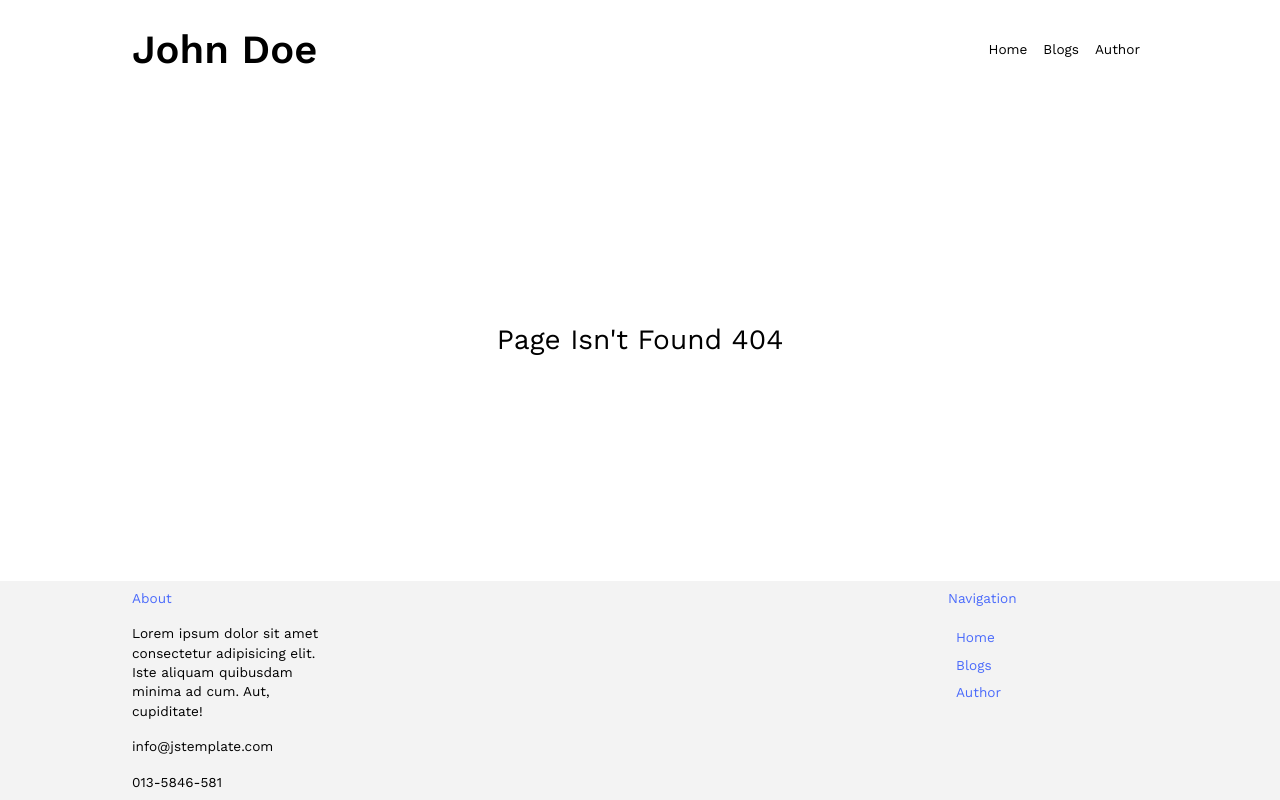
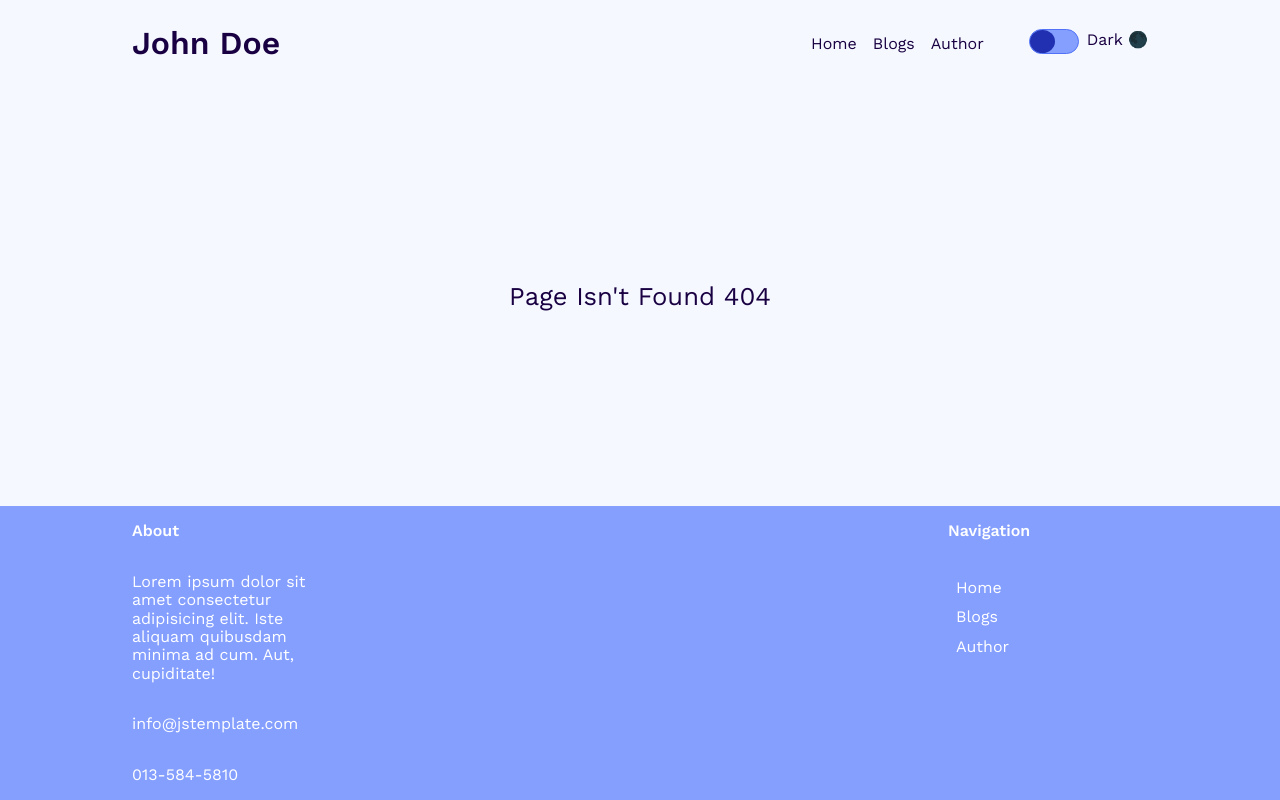
Before and after one commit to Abdullah-Elsayed01/blog-site, a React (Vite) app: page / in a window 1280 px wide. Built offline with nearby package versions, Linux system fonts and the light colour scheme.

Commit message:
code splitting and dark mode added

```diff
--- a/src/App.jsx
+++ b/src/App.jsx
@@ -11,26 +11,23 @@ const SinglePostDisplay = lazy(
 const NotFoundPage = lazy(() => import("./pages/NotFoundPage"));
 import { ArticlesContext } from "./contexts/ArticlesContext";
 import articles from "../articles.json";
+import AppLayout from "./layout/AppLayout";
+
 function App() {
   return (
-    <div className="body-wrapper ">
-      <Header />
+    <AppLayout>
       <ArticlesContext.Provider value={articles}>
-        <Suspense fallback={<h1>Loading...</h1>}>
+        <Suspense fallback={<h1 className="container">Loading...</h1>}>
           <Routes>
             <Route path="/blog-site" element={<HomePage />} />
-            <Route path="/blog-site/blogs" element={<BlogsPage />} />
-            <Route
-              path="/blog-site/blogs/:id"
-              element={<SinglePostDisplay />}
-            />
-            <Route path="/blog-site/author" element={<AuthorPage />} />
+            <Route path="blogs" element={<BlogsPage />} />
+            <Route path="blogs/:id" element={<SinglePostDisplay />} />
+            <Route path="author" element={<AuthorPage />} />
             <Route path="/*" element={<NotFoundPage />} />
           </Routes>
         </Suspense>
       </ArticlesContext.Provider>
-      <Footer />
-    </div>
+    </AppLayout>
   );
 }
 
--- a/src/components/footer/Footer.jsx
+++ b/src/components/footer/Footer.jsx
@@ -1,10 +1,10 @@
 import Navigation from "../navigation-links/Navigation";
 export default function footer() {
   return (
-    <footer className="footer bg-custom-grey/15 mt-auto">
-      <div className="footer-container w-full container flex flex-col sm:flex-row sm:justify-between align-start *:*:w-[200px] *:*:py-2 *:*:text-sm">
+    <footer className="footer bg-border-muted text-white">
+      <div className="footer-container w-full container flex flex-col sm:flex-row sm:justify-between align-start *:*:w-[200px] *:*:py-2 ">
         <div className="footer-container-contact">
-          <h5 className="footer-container-contact-section-about-title text-custom-blue text-md">
+          <h5 className="footer-container-contact-section-about-title font-bold">
             About
           </h5>
           <div className="footer-container-contact-section-about-content">
@@ -15,14 +15,14 @@ export default function footer() {
             info@jstemplate.com
           </div>
           <div className="footer-container-contact-section-about-phone">
-            013-5846-581
+            013-584-5810
           </div>
         </div>
-        <div className="footer-container-contact-section-categories text-custom-blue">
-          <h5 className="footer-container-contact-section-categories-title">
+        <div className="footer-container-contact-section-categories">
+          <h5 className="footer-container-contact-section-categories-title font-bold">
             Navigation
           </h5>
-          <Navigation className={"footer"} />
+          <Navigation className={"footer text-muted"} />
         </div>
       </div>
     </footer>
--- a/src/components/header/Header.jsx
+++ b/src/components/header/Header.jsx
@@ -1,9 +1,51 @@
-import Navigation from "../navigation-links/Navigation"
+import { useEffect, useState, useCallback } from "react";
+import Navigation from "../navigation-links/Navigation";
+
 export default function Header() {
-  return(
-    <header className='header container flex-between-center mb-auto'>
-      <h1 style={{fontSize : 'min(8.5vw, 2.5rem)'}} className='header-logo font-bold cursor-pointer'>John Doe</h1>
-      <Navigation />
+  const [theme, setTheme] = useState(() => {
+    const savedTheme = localStorage.getItem("app-theme");
+    if (savedTheme) {
+      return savedTheme;
+    }
+    const prefersDark = window.matchMedia(
+      "(prefers-color-scheme: dark)"
+    ).matches;
+    return prefersDark ? "dark" : null;
+  });
+
+  const applyThemeToDocument = useCallback((currentTheme) => {
+    const element = document.documentElement;
+    element.classList.remove("dark");
+    if (currentTheme) {
+      element.classList.add(currentTheme);
+    }
+  }, []);
+  useEffect(() => {
+    applyThemeToDocument(theme);
+    localStorage.setItem("app-theme", theme);
+  }, [theme, applyThemeToDocument]);
+  const handleThemeChange = (event) => {
+    const newTheme = event.target.checked ? "dark" : "";
+    setTheme(newTheme);
+  };
+
+  return (
+    <header className="header container flex-between-center mb-auto">
+      <h1 className="header-logo text-xl font-bold cursor-pointer">John Doe</h1>
+      <div className="flex align-center gap-2">
+        <Navigation />
+        <div className="toggleTheme flex align-center gap-05 text-xs">
+          <input
+            type="checkbox"
+            id="checkbox"
+            className="checkbox-input invisible"
+            checked={theme === "dark"}
+            onChange={handleThemeChange}
+          />
+          <label htmlFor="checkbox" className="checkbox-label"></label>
+          <span>Dark 🌑</span>
+        </div>
+      </div>
     </header>
-  )
+  );
 }
--- a/src/index.css
+++ b/src/index.css
@@ -1,7 +1,48 @@
 @import "normalize.css";
 @import "tailwindcss";
 
-/* .light {
+:root {
+  /* Font Size */
+  --fs-1000: 2.986rem;
+  --fs-900: 2.488rem;
+  --fs-800: 2.074rem;
+  --fs-700: 1.728rem;
+  --fs-600: 1.44rem;
+  --fs-500: 1.2rem;
+  --fs-400: 1rem;
+  --fs-300: 0.833rem;
+  /* Font Weight */
+  --fw-bold: 575;
+  --fw-regular: 400;
+  /* Line Height */
+  --line-height-plus: 1.6;
+  --line-height-normal: 1.2;
+  /* Spacing */
+  --spacing-0125: 0.125rem;
+  --spacing-025: 0.25rem;
+  --spacing-05: 0.5rem;
+  --spacing-2: 1rem;
+  --spacing-4: 2rem;
+  --spacing-8: 3rem;
+  --spacing-16: 4rem;
+  /* Colors */
+  /* --bg-dark: hsl(224 100% 98%);
+  --bg: hsl(224 100% 100%);
+  --bg-light: hsl(224 100% 100%);
+  --text: hsl(263 100% 13%);
+  --text-muted: hsl(234 68% 41%);
+  --highlight: hsl(225 100% 100%);
+  --border: hsl(228 90% 64%);
+  --border-muted: hsl(227 100% 76%);
+  --primary: hsl(234 68% 41%);
+  --secondary: hsl(39 100% 12%);
+  --danger: hsl((4 99% 37%));
+  --warning: hsl(50 100% 12%);
+  --success: hsl(159 100% 9%);
+  --info: hsl(215 95% 42%); */
+}
+
+html {
   --bg-dark: hsl(224 100% 98%);
   --bg: hsl(224 100% 100%);
   --bg-light: hsl(224 100% 100%);
@@ -12,12 +53,28 @@
   --border-muted: hsl(227 100% 76%);
   --primary: hsl(234 68% 41%);
   --secondary: hsl(39 100% 12%);
-  --danger: hsl(4 99% 37%);
+  --danger: hsl((4 99% 37%));
   --warning: hsl(50 100% 12%);
   --success: hsl(159 100% 9%);
   --info: hsl(215 95% 42%);
-} */
+}
 
+html.dark {
+  --bg-dark: hsl(250 100% 7%);
+  --bg: hsl(243 100% 10%);
+  --bg-light: hsl(234 82% 14%);
+  --text: hsl(224 100% 100%);
+  --text-muted: hsl(224 77% 77%);
+  --highlight: hsl(230 64% 52%);
+  --border: hsl(234 68% 41%);
+  --border-muted: hsl(249 100% 28%);
+  --primary: hsl(226 100% 84%);
+  --secondary: hsl(48 100% 29%);
+  --danger: hsl(7 100% 66%);
+  --warning: hsl(53 100% 21%);
+  --success: hsl(162 100% 22%);
+  --info: hsl(217 100% 70%);
+}
 @theme {
   /* COLORS */
   --color-custom-black: hsl(0, 0%, 0%);
@@ -28,13 +85,35 @@
   /* FONT */
   --font-weight-bold: 575;
   /* FONT SIZE */
-  --text-xs: min(3vw, 0.8rem);
-  --text-sm: min(3.5vw, 0.85rem);
-  --text-2sm: [min(4vw, 1.125rem)];
-  --text-md: min(4vw, 1.45rem);
-  --text-lg: min(5vw, 1.75rem);
-  --text-xl: min(6vw, 2.25rem);
-  --text-2xl: min(8.5vw, 2.5rem);
+  --text-xs: clamp(var(--fs-300), 2vw, var(--fs-400));
+  --text-sm: clamp(var(--fs-400), 2vw, var(--fs-500));
+  --text-md: clamp(var(--fs-500), 2vw, var(--fs-600));
+  --text-lg: clamp(var(--fs-600), 2vw, var(--fs-700));
+  --text-xl: clamp(var(--fs-700), 2vw, var(--fs-800));
+  --text-2xl: clamp(var(--fs-800), 2vw, var(--fs-900));
+  /* Spacing */
+  --spacing-0125: var(--spacing-0125);
+  --spacing-025: var(--spacing-025);
+  --spacing-05: var(--spacing-05);
+  --spacing-2: var(--spacing-2);
+  --spacing-4: var(--spacing-4);
+  --spacing-8: var(--spacing-8);
+  --spacing-16: var(--spacing-16);
+  /* Colors */
+  --color-bg-dark: var(--bg-dark);
+  --color-bg: var(--bg);
+  --color-bg-light: var(--bg-light);
+  --color-text: var(--text);
+  --color-text-muted: var(--text-muted);
+  --color-highlight: var(--highlight);
+  --color-border: var(--border);
+  --color-border-muted: var(--border-muted);
+  --color-primary: var(--primary);
+  --color-secondary: var(--secondary);
+  --color-danger: var(--danger);
+  --color-warning: var(--warning);
+  --color-success: var(--success);
+  --color-info: var(--info);
 }
 
 /* # Base Styles */
@@ -44,7 +123,7 @@ body,
   height: 100%;
 }
 body {
-  @apply text-custom-black;
+  @apply text-text bg-bg-dark;
   overflow-x: hidden;
   font-family: "Work Sans";
 }
@@ -57,30 +136,27 @@ body {
   .flex-between-center {
     @apply flex justify-between items-center;
   }
-  .hover {
-    @apply hover:bg-custom-grey/15 ease-in-out duration-400;
-  }
 }
 
 /* # Custom Components Layer */
 @layer components {
   .landing {
     background:
-      radial-gradient(theme("color.custom.black") 15%, transparent 16%),
+      radial-gradient(var(--text) 15%, transparent 16%),
       linear-gradient(
         45deg,
         transparent 49%,
-        theme("color.custom.black") 49% 51%,
+        var(--text) 49% 51%,
         transparent 51%
       ),
       linear-gradient(
         -45deg,
         transparent 49%,
-        theme("color.custom.black") 49% 51%,
+        var(--text) 49% 51%,
         transparent 51%
       );
     background-size: 3em 3em;
-    background-color: theme("color.custom.white");
+    background-color: theme("color.bg.dark");
     opacity: 1;
   }
   .landing-container::before,
@@ -89,7 +165,7 @@ body {
     content: ",,";
     font-size: 6.5rem;
     letter-spacing: -6px;
-    @apply text-custom-blue;
+    @apply text-primary;
   }
   .landing-container::before {
     top: -16px;
@@ -102,9 +178,31 @@ body {
   }
 }
 /* ## Header Component */
+.checkbox-label {
+  position: relative;
+  height: 25px;
+  width: 50px;
+  border-radius: 25px;
+  background-color: var(--border-muted);
+  border: 1px solid var(--border);
+}
+.checkbox-label::after {
+  position: absolute;
+  content: "";
+  width: 25px;
+  height: 100%;
+  border-radius: 50%;
+  background-color: var(--primary);
+  top: 0px;
+  left: 0px;
+  transition: 0.3s ease;
+}
+.checkbox-input:checked + .checkbox-label::after {
+  transform: translateX(25px);
+}
 /* ## Navigation Component */
 .navigation > * {
-  @apply mx-1 p-1 text-sm cursor-pointer rounded-sm hover:bg-custom-grey/15 ease-in-out duration-400;
+  @apply mx-1 p-1 text-xs cursor-pointer rounded-sm;
 }
 /* ## Posts Component */
 .posts-section-posts-wrapper > section > div > article:first-child,
@@ -112,27 +210,12 @@ body {
 .posts-section-posts-wrapper > section > div > article:nth-child(5) {
   @apply md:col-span-2;
 }
-.posts-section-posts-wrapper > section > div > article > .post-info-title {
-  @apply text-2sm;
-}
 .posts-section-posts-wrapper
   section
   > div
   > article:first-child
   .post-info-title {
-  @apply md:text-lg md:mb-[min(2rem)];
-}
-.posts-section-posts-wrapper
-  section
-  > div
-  > article:nth-child(2)
-  .post-info-title,
-.posts-section-posts-wrapper
-  section
-  > div
-  > article:nth-child(3)
-  .post-info-title {
-  @apply md:text-md;
+  @apply md:text-lg md:mb-4;
 }
 /* ## Post Component */
 .post {
--- /dev/null
+++ b/src/layout/AppLayout.jsx
@@ -0,0 +1,13 @@
+import Header from "../components/header/Header";
+import Footer from "../components/footer/Footer";
+import { Outlet } from "react-router-dom";
+
+export default function AppLayout({ children }) {
+  return (
+    <div className="body-wrapper">
+      <Header />
+      {children}
+      <Footer />
+    </div>
+  );
+}
--- a/src/pages/BlogsPage.jsx
+++ b/src/pages/BlogsPage.jsx
@@ -14,10 +14,8 @@ export default function BlogsPage() {
           .toLowerCase()
           .includes(debouncedSearchValue.toLowerCase());
       });
-      console.log(`Modified Articles: ${filteredArticles}`);
       setFilteredArticles(filteredArticles);
     } else {
-      console.log(`Plain Articles: ${articles}`);
       setFilteredArticles(articles);
     }
   }, [debouncedSearchValue]);
@@ -29,7 +27,7 @@ export default function BlogsPage() {
         </h1>
         <input
           type="text"
-          className="page-search-bar p-1 placeholder:text-custom-grey placeholder:text-sm placeholder:pl-2 placeholder:italic border border-custom-grey-2 rounded-md"
+          className="page-search-bar py-2 px-2 bg-bg-light outline-none placeholder:text-text-muted placeholder:text-sm  placeholder:italic rounded-md placeholder:text-xs"
           placeholder="Search For Blog"
           onChange={(e) => setSearchValue(e.target.value)}
         />
```
Also changed, not shown: src/components/post/PostCard.jsx (+4 -6 lines), src/hooks/useSearch.js (deleted, +0 -19 lines), src/pages/HomePage.jsx (+4 -4 lines), 1 other file (tests, documents, lock files or other folders).
